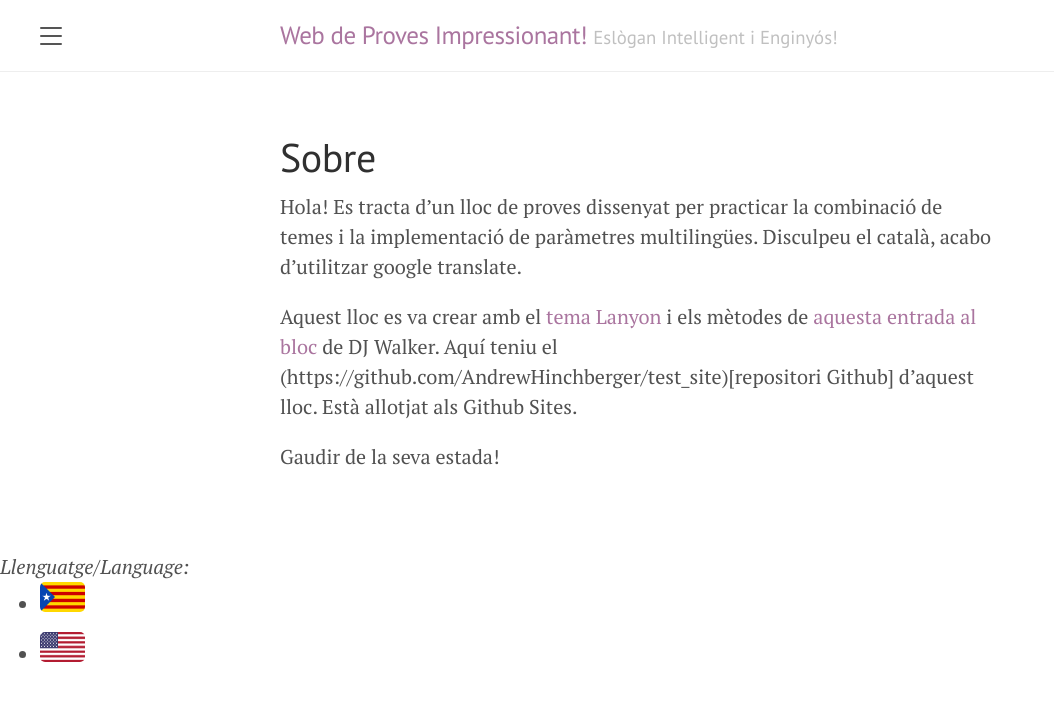
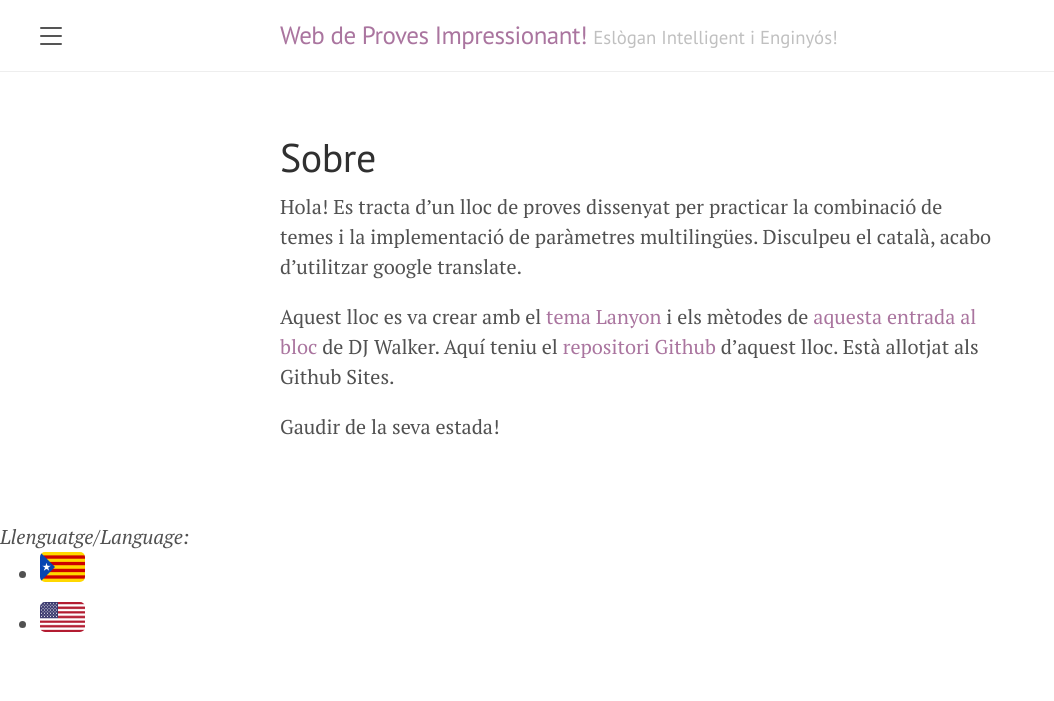
Before and after one commit to AndrewHinchberger/test_site, a Jekyll site: the page built from ca/pages/about.markdown, in a window 1280 px wide. Shown: the top 701 px of the page, without its empty margins (0-1054 px from the left). Built offline with Jekyll 4.4.1, drawn with Linux system fonts in a browser that asks for light colours; a script that is not in the unit is left out; part of the change alters nothing that is shown.

Commit message:
Update about.markdown

```diff
--- a/ca/pages/about.markdown
+++ b/ca/pages/about.markdown
@@ -9,6 +9,6 @@ sidebar: 0
 
 Hola! Es tracta d’un lloc de proves dissenyat per practicar la combinació de temes i la implementació de paràmetres multilingües. Disculpeu el català, acabo d’utilitzar google translate.
 
-Aquest lloc es va crear amb el [tema Lanyon](https://github.com/poole/lanyon) i els mètodes de [aquesta entrada al bloc](https://forestry.io/blog/creating-a-multilingual-blog-with-jekyll/) de DJ Walker. Aquí teniu el (https://github.com/AndrewHinchberger/test_site)[repositori Github] d’aquest lloc. Està allotjat als Github Sites.
+Aquest lloc es va crear amb el [tema Lanyon](https://github.com/poole/lanyon) i els mètodes de [aquesta entrada al bloc](https://forestry.io/blog/creating-a-multilingual-blog-with-jekyll/) de DJ Walker. Aquí teniu el [repositori Github](https://github.com/AndrewHinchberger/test_site) d’aquest lloc. Està allotjat als Github Sites.
 
 Gaudir de la seva estada!
```
